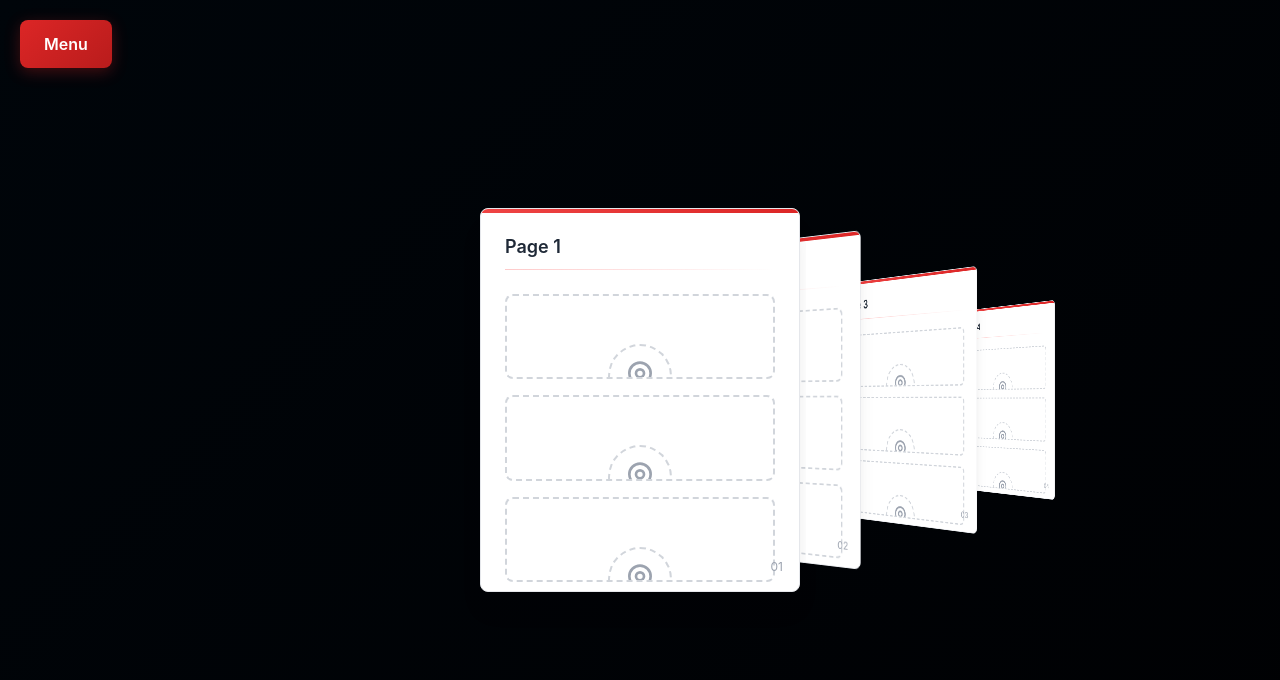
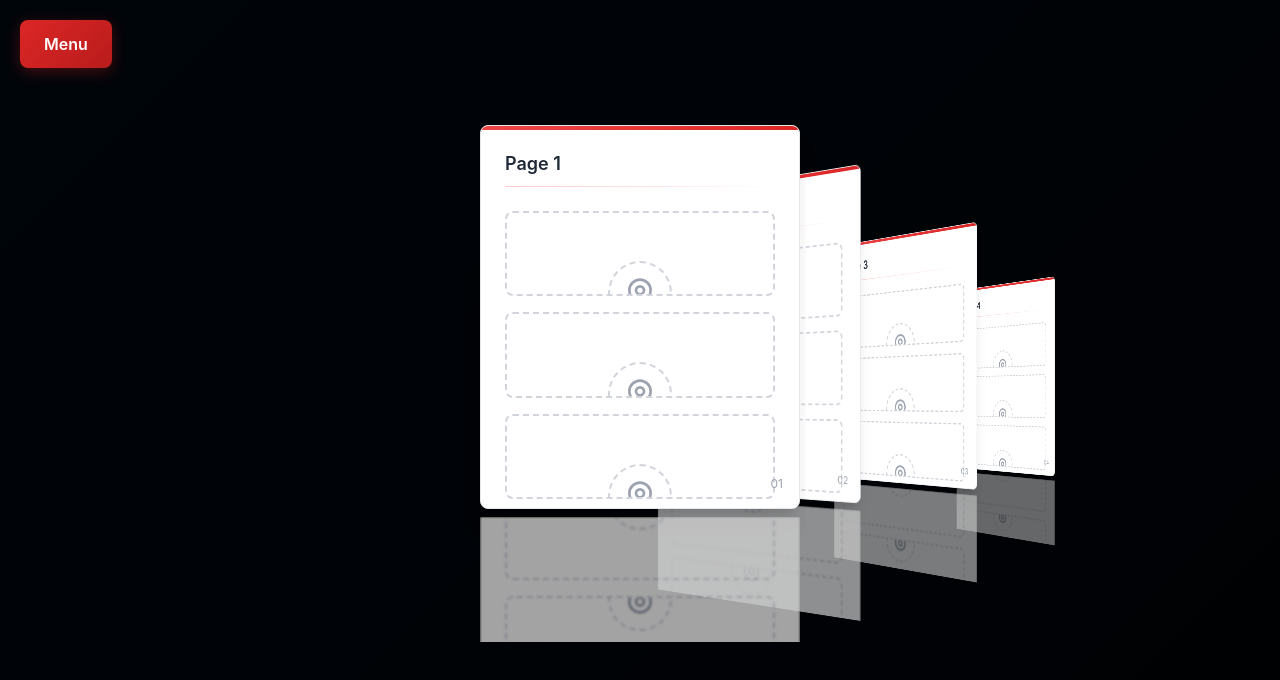
Before and after one commit to Callacos/Fan-Pass, a React (Vite) app in the folder project-bolt-sb1-d3qecx2c/project/: page / in a window 1280 px wide. Both pictures are taken after a click on the element 640 px from the left and 320 px from the top of the page. Shown: the top 680 px of the page. Built offline with nearby package versions, Linux system fonts and the light colour scheme.

Commit message:
feat: add reflection effect to passport pages and update stamp data structure

```diff
--- a/project-bolt-sb1-d3qecx2c/project/src/App.tsx
+++ b/project-bolt-sb1-d3qecx2c/project/src/App.tsx
@@ -127,6 +127,7 @@ function App() {
                     key={`page-${pageIndex}`}
                     className={`coverflow-page ${getCoverFlowClass(pageIndex)} ${isAnimating ? 'transitioning' : ''}`}
                   >
+                    <div className="page-with-reflection">
                       <PassportPage
                         pageNumber={pageIndex + 1}
                         stamps={pageStamps[pageIndex] ?
@@ -138,6 +139,19 @@ function App() {
                         onNext={handleNextPage}
                         isCurrentPage={pageIndex === currentPage}
                       />
+                      {/* Vrai reflet avec contenu de la page */}
+                      <div className="page-reflection">
+                        <PassportPage
+                          pageNumber={pageIndex + 1}
+                          stamps={pageStamps[pageIndex] ?
+                            [pageStamps[pageIndex][0], pageStamps[pageIndex][1], pageStamps[pageIndex][2]] :
+                            []
+                          }
+                          onAddStamp={() => {}}
+                          isCurrentPage={false}
+                        />
+                      </div>
+                    </div>
                   </div>
                 ))}
               </div>
--- a/project-bolt-sb1-d3qecx2c/project/src/components/PassportPage.tsx
+++ b/project-bolt-sb1-d3qecx2c/project/src/components/PassportPage.tsx
@@ -6,7 +6,8 @@ interface Stamp {
   country: string;
   date: string;
   type: string;
-  color: string;
+  color?: string;
+  image?: string;
 }
 
 interface PassportPageProps {
@@ -29,12 +30,36 @@ const PassportPage: React.FC<PassportPageProps> = ({
   const [selectedSlot, setSelectedSlot] = useState<number | null>(null);
 
   const stampTemplates = [
-    { country: 'FRANCE', type: 'ENTRÉE', color: 'text-blue-600' },
-    { country: 'ESPAGNE', type: 'SORTIE', color: 'text-green-600' },
-    { country: 'ITALIE', type: 'TRANSIT', color: 'text-purple-600' },
-    { country: 'ALLEMAGNE', type: 'ENTRÉE', color: 'text-orange-600' },
-    { country: 'SUISSE', type: 'VISITE', color: 'text-red-600' },
-    { country: 'PORTUGAL', type: 'ENTRÉE', color: 'text-teal-600' },
+    {
+      country: 'FRANCE',
+      type: 'ENTRÉE',
+      image: '/stamps/france.png'
+    },
+    {
+      country: 'ESPAGNE',
+      type: 'SORTIE',
+      image: '/stamps/spain.png'
+    },
+    {
+      country: 'ITALIE',
+      type: 'TRANSIT',
+      image: '/stamps/italy.png'
+    },
+    {
+      country: 'ALLEMAGNE',
+      type: 'ENTRÉE',
+      image: '/stamps/germany.png'
+    },
+    {
+      country: 'SUISSE',
+      type: 'VISITE',
+      image: '/stamps/switzerland.png'
+    },
+    {
+      country: 'PORTUGAL',
+      type: 'ENTRÉE',
+      image: '/stamps/portugal.png'
+    }
   ];
 
   const handleSlotClick = (slotIndex: number) => {
@@ -46,18 +71,16 @@ const PassportPage: React.FC<PassportPageProps> = ({
       country: randomStamp.country,
       date: new Date().toLocaleDateString('fr-FR'),
       type: randomStamp.type,
-      color: randomStamp.color,
+      image: randomStamp.image
     };
 
     onAddStamp(slotIndex, newStamp);
     setSelectedSlot(slotIndex);
-
     setTimeout(() => setSelectedSlot(null), 1000);
   };
 
   return (
     <div className="bg-white w-80 h-96 rounded-lg shadow-xl border border-gray-200 relative overflow-hidden">
-      {/* Zone de clic gauche (page précédente) */}
       {isCurrentPage && onPrevious && (
         <div
           className="page-click-zone left"
@@ -66,7 +89,6 @@ const PassportPage: React.FC<PassportPageProps> = ({
         />
       )}
 
-      {/* Zone de clic droite (page suivante) */}
       {isCurrentPage && onNext && (
         <div
           className="page-click-zone right"
@@ -98,7 +120,15 @@ const PassportPage: React.FC<PassportPageProps> = ({
                 <div className={`text-center transform transition-all duration-500 ${
                   selectedSlot === slotIndex ? 'scale-110' : 'scale-100'
                 }`}>
-                  <div className="border-2 border-gray-400 rounded-lg p-3 bg-white shadow-md">
+                  <div className="border-2 border-gray-400 rounded-lg p-3 bg-white shadow-md flex items-center justify-center h-28">
+                    {stamps[slotIndex].image ? (
+                      <img
+                        src={stamps[slotIndex].image}
+                        alt={`Tampon ${stamps[slotIndex].country}`}
+                        className="h-full object-contain"
+                      />
+                    ) : (
+                      <div>
                         <div className="flex items-center justify-center mb-2">
                           <MapPin className="w-5 h-5 text-gray-600 mr-2" />
                           <span className={`font-bold text-lg ${stamps[slotIndex].color}`}>
@@ -115,6 +145,8 @@ const PassportPage: React.FC<PassportPageProps> = ({
                         <div className="flex justify-center mt-2">
                           <Star className="w-4 h-4 fill-current text-yellow-500" />
                         </div>
+                      </div>
+                    )}
                   </div>
                 </div>
               ) : (
--- a/project-bolt-sb1-d3qecx2c/project/src/index.css
+++ b/project-bolt-sb1-d3qecx2c/project/src/index.css
@@ -123,14 +123,16 @@
 
   .coverflow-container {
     display: flex;
-    align-items: center;
+    align-items: flex-start;
     justify-content: center;
     transform-style: preserve-3d;
     gap: 0;
     width: 100%;
-    height: 500px;
+    height: 650px;
     position: relative;
     overflow: visible;
+    padding-bottom: 100px;
+    padding-top: 50px;
   }
 
   .coverflow-page {
@@ -140,6 +142,54 @@
     transform-origin: center center;
     will-change: transform, opacity;
     backface-visibility: hidden;
+  }
+
+  /* Container pour la page et son reflet */
+  .page-with-reflection {
+    position: relative;
+    transform-style: preserve-3d;
+    z-index: 1;
+    overflow: visible;
+    display: flex;
+    flex-direction: column;
+    align-items: center;
+  }
+
+  /* Vrai reflet avec contenu de la page */
+  .page-reflection {
+    position: relative;
+    transform: scaleY(-1);
+    margin-top: 8px;
+    height: 250px;
+    overflow: hidden;
+    opacity: 0.4;
+    pointer-events: none;
+    z-index: 0;
+    clip-path: inset(50% 0 0 0);
+    /* Temporairement désactivé pour test */
+    /* mask: linear-gradient(to bottom, rgba(0,0,0,0.6) 0%, rgba(0,0,0,0.3) 40%, transparent 100%);
+    -webkit-mask: linear-gradient(to bottom, rgba(0,0,0,0.6) 0%, rgba(0,0,0,0.3) 40%, transparent 100%); */
+    filter: blur(1px) brightness(0.8);
+  }
+
+  /* Ajustement du reflet selon la position */
+  .coverflow-page.center .page-reflection {
+    opacity: 0.8;
+  }
+
+  .coverflow-page.right-1 .page-reflection,
+  .coverflow-page.left-1 .page-reflection {
+    opacity: 0.7;
+  }
+
+  .coverflow-page.right-2 .page-reflection,
+  .coverflow-page.left-2 .page-reflection {
+    opacity: 0.6;
+  }
+
+  .coverflow-page.right-3 .page-reflection,
+  .coverflow-page.left-3 .page-reflection {
+    opacity: 0.5;
   }
 
   /* Page actuelle - centre */
@@ -263,8 +313,8 @@
     position: absolute;
     top: 0;
     height: 100%;
-    width: 50%;
-    z-index: 10;
+    width: 30%;
+    z-index: 1;
     cursor: pointer;
     transition: all 0.2s ease;
     display: flex;
```
Also changed, not shown: project-bolt-sb1-d3qecx2c/project/public/stamps/france.png (added). Lines whose indentation alone changed are shown as unchanged.
